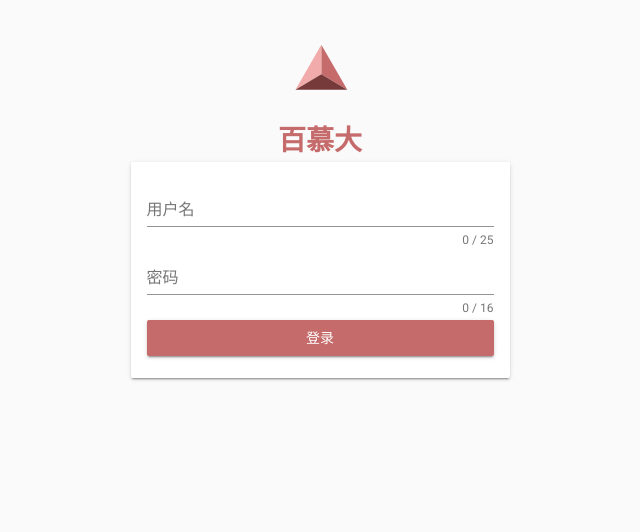
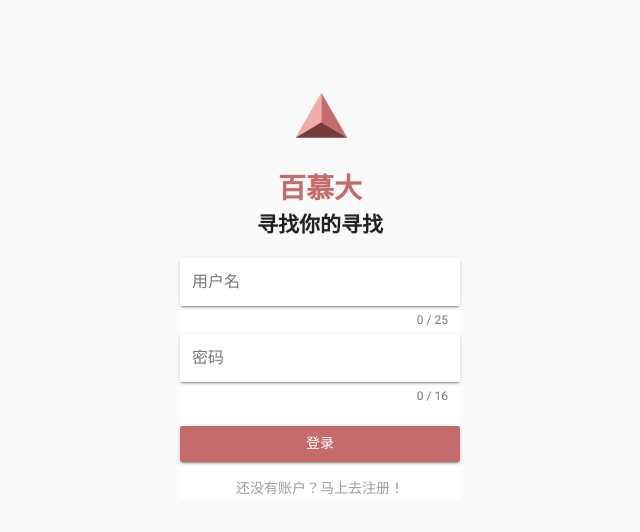
Before and after one commit to tatwd/bermuda, a Vue app in the folder bermuda-client/: page /#/account/signin in a window 1280 px wide. Shown: the top 532 px of the page, without its empty margins (320-960 px from the left). Built offline with nearby package versions, Linux system fonts and the light colour scheme.

Commit message:
fix account page

```diff
--- a/bermuda-client/src/components/account/SignIn.vue
+++ /dev/null
@@ -1,39 +0,0 @@
-<template>
-  <v-form v-model="valid">
-    <v-text-field
-      v-model="username"
-      :counter="25"
-      :rules="usernameRules"
-      label="用户名"
-      required
-    ></v-text-field>
-    <v-text-field
-      v-model="password"
-      :counter="16"
-      :rules="passwordRules"
-      label="密码"
-      required
-    ></v-text-field>
-
-    <v-btn block color="primary" submit dark>登录</v-btn>
-  </v-form>
-</template>
-
-<script>
-export default {
-  name: 'SignIn',
-  data: () => ({
-    username: null,
-    password: null,
-
-    valid: false,
-    usernameRules: [],
-    passwordRules: []
-  })
-}
-</script>
-
-<!-- Add "scoped" attribute to limit CSS to this component only -->
-<style scoped>
-
-</style>
--- a/bermuda-client/src/layouts/account.vue
+++ b/bermuda-client/src/layouts/account.vue
@@ -2,18 +2,18 @@
   <div class="layout--account">
     <v-app class="account-page">
       <v-content>
-        <v-container>
-          <v-layout row wrap>
-            <v-flex xs12 sm4 offset-sm4>
+        <v-container fill-height>
+          <v-layout row wrap justify-center>
+            <v-flex xs12 class="mt-5">
               <div class="text-xs-center">
                 <v-avatar size="96px">
                   <img src="@/assets/bmd-logo.svg" alt="Bermuda Logo">
                 </v-avatar>
-                <h1 class="primary--text">百慕大</h1>
+                <h1 class="primary--text">
+                  <router-link to="/">百慕大</router-link>
+                </h1>
+                <h2>寻找你的寻找</h2>
               </div>
-              <!-- <h2>寻找你的寻找</h2> -->
-            </v-flex>
-            <v-flex xs12 sm4 offset-sm4>
               <router-view/>
             </v-flex>
           </v-layout>
@@ -48,4 +48,8 @@ export default {
 .account-page {
   background-color: transparent;
 }
+
+a {
+  text-decoration: none;
+}
 </style>
--- a/bermuda-client/src/router/index.js
+++ b/bermuda-client/src/router/index.js
@@ -9,6 +9,7 @@ import ErrorLayout from '@/layouts/error'
 // view components
 import Home from '@/views/home'
 import SignIn from '@/views/signin'
+import SignUp from '@/views/signup'
 
 Vue.use(Router)
 
@@ -35,6 +36,11 @@ export default new Router({
           path: 'signin',
           name: 'SignIn',
           component: SignIn
+        },
+        {
+          path: 'signup',
+          name: 'SignUp',
+          component: SignUp
         }
       ]
     },
--- a/bermuda-client/src/views/home.vue
+++ b/bermuda-client/src/views/home.vue
@@ -15,7 +15,7 @@
             <small class="display-1">{{ sloganMsg.small }}</small>
             <div v-if="!false">
               <v-btn color="primary" large>加入我们</v-btn>
-              <v-btn color="secondary" large>马上登录</v-btn>
+              <v-btn color="secondary" to="/account/signin" large>马上登录</v-btn>
             </div>
           </v-flex>
         </v-layout>
--- a/bermuda-client/src/views/signin.vue
+++ b/bermuda-client/src/views/signin.vue
@@ -1,15 +1,51 @@
 <template>
-  <v-card class="pa-3">
-    <SignIn/>
+  <v-card class="sign-form mt-3 mx-auto" flat>
+    <v-form v-model="valid">
+      <v-text-field
+        v-model="username"
+        :counter="25"
+        :rules="usernameRules"
+        label="用户名"
+        required
+        solo
+      ></v-text-field>
+      <!-- <v-divider></v-divider> -->
+      <v-text-field
+        v-model="password"
+        :counter="16"
+        :rules="passwordRules"
+        label="密码"
+        required
+        solo
+      ></v-text-field>
+      <v-btn block color="primary mt-3" submit dark>登录</v-btn>
+      <div class="text-xs-center mt-3">
+        <router-link to="/account/signup" class="body-2 grey--text">还没有账户？马上去注册！</router-link>
+      </div>
+    </v-form>
   </v-card>
 </template>
 
 <script>
-import SignIn from '@/components/account/SignIn'
+export default {
+  data () {
+    return {
+      username: null,
+      password: null,
 
-export default {
-  components: {
-    SignIn
+      valid: false,
+      usernameRules: [],
+      passwordRules: []
+    }
   }
 }
 </script>
+
+<style scoped>
+.sign-form {
+  max-width: 280px;
+}
+a {
+  text-decoration: none;
+}
+</style>
--- a/bermuda-client/src/views/signup.vue
+++ b/bermuda-client/src/views/signup.vue
@@ -0,0 +1,85 @@
+<template>
+  <v-card class="sign-form mx-auto mt-3" flat>
+    <v-form ref="form" v-model="valid" lazy-validation>
+      <v-text-field
+        v-model="username"
+        :counter="25"
+        :rules="usernameRules"
+        label="用户名"
+        required
+        solo
+      ></v-text-field>
+      <v-text-field
+        v-model="email"
+        :counter="25"
+        :rules="emailRules"
+        type="email"
+        label="邮箱"
+        required
+        solo
+      ></v-text-field>
+      <v-text-field
+        v-model="password"
+        :counter="16"
+        :rules="passwordRules"
+        label="密码"
+        type="password"
+        required
+        solo
+      ></v-text-field>
+      <v-text-field
+        v-model="confirmPassword"
+        :counter="16"
+        :rules="confirmPasswordRules"
+        label="确认密码"
+        type="password"
+        required
+        solo
+      ></v-text-field>
+      <v-btn
+        block
+        color="primary mt-3"
+        :disabled="!valid"
+        @click="submit"
+      >登录</v-btn>
+      <div class="text-xs-center mt-3">
+        <router-link to="/account/signin" class="body-2 grey--text">还没有登录？马上去登录！</router-link>
+      </div>
+    </v-form>
+  </v-card>
+</template>
+
+<script>
+export default {
+  data: () => ({
+    username: null,
+    email: null,
+    password: null,
+    confirmPassword: null,
+
+    valid: true,
+    usernameRules: [
+      v => !!v || '请输入用户名'
+    ],
+    emailRules: [],
+    passwordRules: [],
+    confirmPasswordRules: []
+  }),
+  methods: {
+    submit () {
+      if (this.$refs.form.validate()) {
+        // todo
+      }
+    }
+  }
+}
+</script>
+
+<style scoped>
+.sign-form {
+  max-width: 280px;
+}
+a {
+  text-decoration: none;
+}
+</style>
```
Also changed, not shown: bermuda-client/src/components/account/SignUp.vue (deleted, +0 -19 lines).
